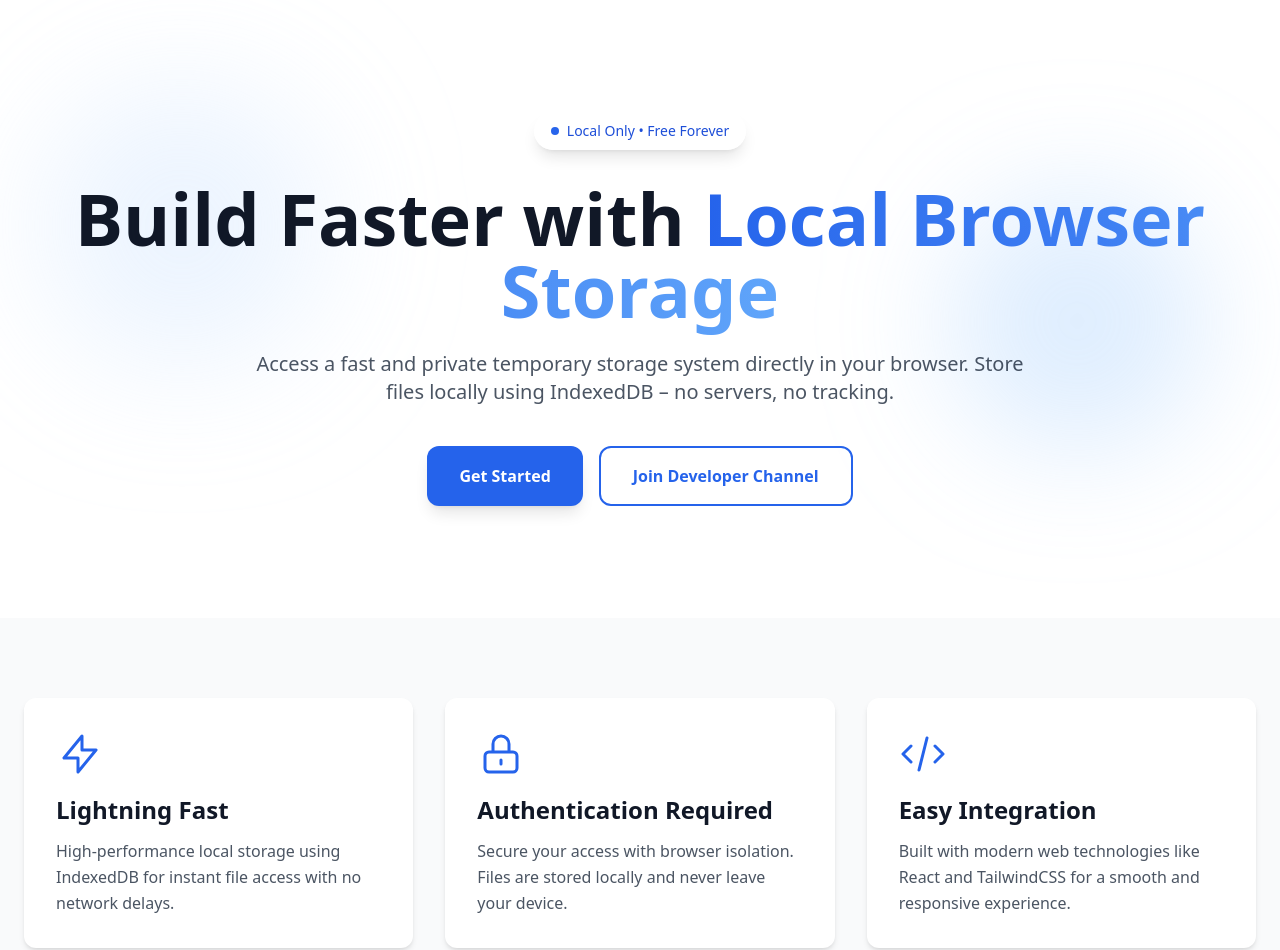
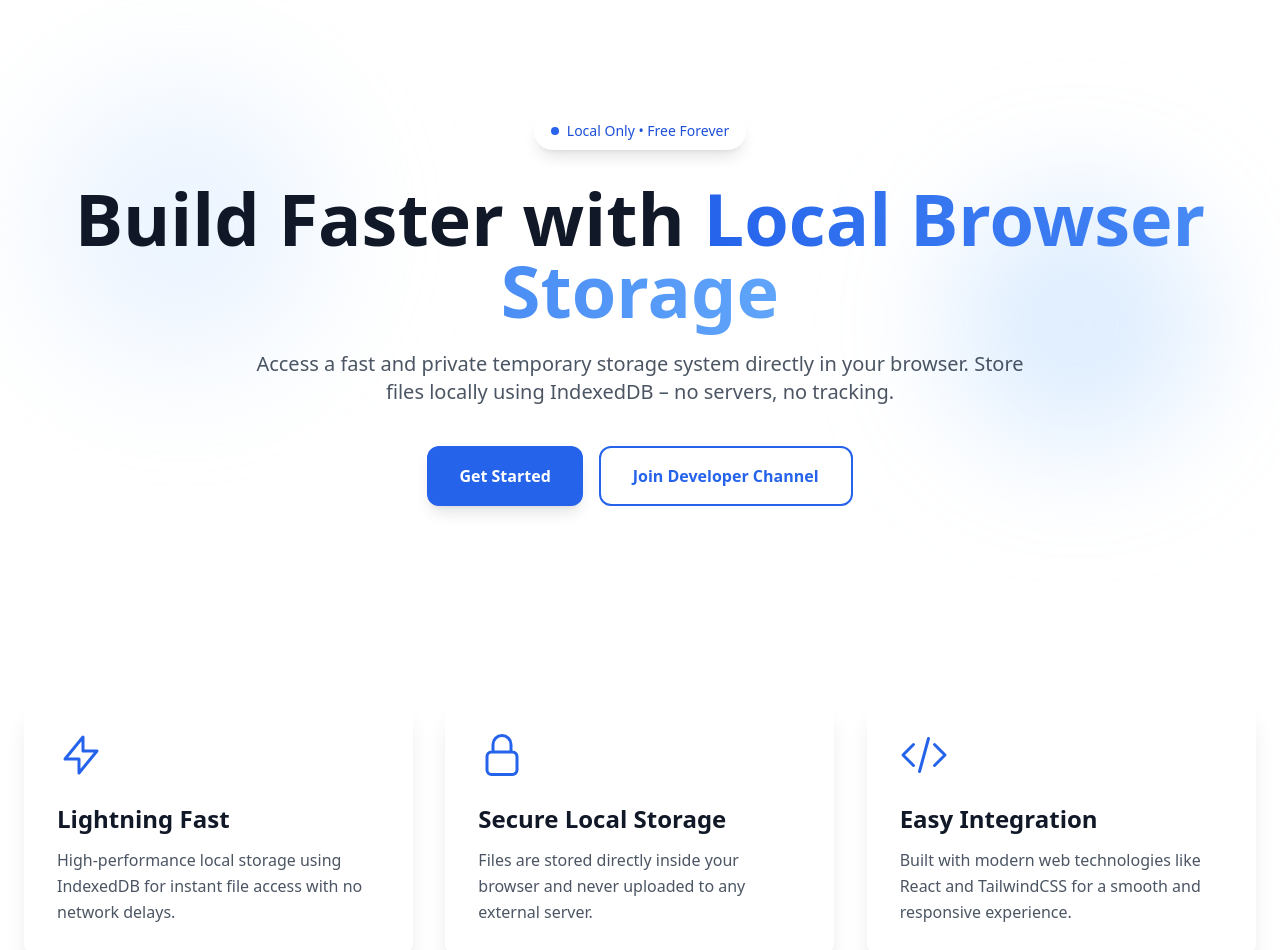
Before and after one commit to sanzzyproject/local-stronger, a React (Vite) app: page / in a window 1280 px wide. Shown: the top 950 px of the page. Built offline with nearby package versions, Linux system fonts and the light colour scheme.

Commit message:
Update FeaturesSection.jsx

```diff
--- a/src/components/FeaturesSection.jsx
+++ b/src/components/FeaturesSection.jsx
@@ -1,21 +1,21 @@
-import React from 'react';
+import React, { useEffect, useRef } from 'react';
 
-// Ikon SVG sederhana (bisa diganti dengan yang lebih mirip)
+// Ikon SVG kustom (sederhana namun modern)
 const LightningIcon = () => (
-  <svg className="w-12 h-12 text-blue-600" fill="none" stroke="currentColor" viewBox="0 0 24 24">
-    <path strokeLinecap="round" strokeLinejoin="round" strokeWidth={1.5} d="M13 10V3L4 14h7v7l9-11h-7z" />
+  <svg className="w-12 h-12 text-blue-600" fill="none" stroke="currentColor" viewBox="0 0 24 24" strokeWidth="1.5">
+    <path strokeLinecap="round" strokeLinejoin="round" d="M13 10V3L4 14h7v7l9-11h-7z" />
   </svg>
 );
 
 const LockIcon = () => (
-  <svg className="w-12 h-12 text-blue-600" fill="none" stroke="currentColor" viewBox="0 0 24 24">
-    <path strokeLinecap="round" strokeLinejoin="round" strokeWidth={1.5} d="M12 15v2m-6 4h12a2 2 0 002-2v-6a2 2 0 00-2-2H6a2 2 0 00-2 2v6a2 2 0 002 2zm10-10V7a4 4 0 00-8 0v4h8z" />
+  <svg className="w-12 h-12 text-blue-600" fill="none" stroke="currentColor" viewBox="0 0 24 24" strokeWidth="1.5">
+    <path strokeLinecap="round" strokeLinejoin="round" d="M16.5 10.5V6.75a4.5 4.5 0 10-9 0v3.75m-.75 11.25h10.5a2.25 2.25 0 002.25-2.25v-6.75a2.25 2.25 0 00-2.25-2.25H6.75a2.25 2.25 0 00-2.25 2.25v6.75a2.25 2.25 0 002.25 2.25z" />
   </svg>
 );
 
 const CodeIcon = () => (
-  <svg className="w-12 h-12 text-blue-600" fill="none" stroke="currentColor" viewBox="0 0 24 24">
-    <path strokeLinecap="round" strokeLinejoin="round" strokeWidth={1.5} d="M10 20l4-16m4 4l4 4-4 4M6 16l-4-4 4-4" />
+  <svg className="w-12 h-12 text-blue-600" fill="none" stroke="currentColor" viewBox="0 0 24 24" strokeWidth="1.5">
+    <path strokeLinecap="round" strokeLinejoin="round" d="M17.25 6.75L22.5 12l-5.25 5.25m-10.5 0L1.5 12l5.25-5.25m7.5-3l-4.5 16.5" />
   </svg>
 );
 
@@ -27,8 +27,8 @@ const features = [
   },
   {
     icon: <LockIcon />,
-    title: 'Authentication Required',
-    description: 'Secure your access with browser isolation. Files are stored locally and never leave your device.',
+    title: 'Secure Local Storage',
+    description: 'Files are stored directly inside your browser and never uploaded to any external server.',
   },
   {
     icon: <CodeIcon />,
@@ -38,14 +38,42 @@ const features = [
 ];
 
 export default function FeaturesSection() {
+  const sectionRef = useRef(null);
+
+  useEffect(() => {
+    const observer = new IntersectionObserver(
+      (entries) => {
+        entries.forEach((entry) => {
+          if (entry.isIntersecting) {
+            entry.target.classList.add('opacity-100', 'translate-y-0');
+            entry.target.classList.remove('opacity-0', 'translate-y-10');
+          }
+        });
+      },
+      { threshold: 0.1 }
+    );
+
+    const cards = document.querySelectorAll('.feature-card');
+    cards.forEach((card) => observer.observe(card));
+    return () => observer.disconnect();
+  }, []);
+
   return (
-    <section className="max-w-7xl mx-auto px-6 py-20 bg-gray-50">
+    <section ref={sectionRef} className="max-w-7xl mx-auto px-6 py-20">
       <div className="grid md:grid-cols-3 gap-8">
         {features.map((feature, idx) => (
-          <div key={idx} className="bg-white rounded-xl p-8 shadow-md hover:shadow-lg transition-shadow">
-            <div className="mb-4">{feature.icon}</div>
-            <h3 className="text-2xl font-bold text-gray-900 mb-3">{feature.title}</h3>
-            <p className="text-gray-600 leading-relaxed">{feature.description}</p>
+          <div
+            key={idx}
+            className="feature-card opacity-0 translate-y-10 transition-all duration-700 group"
+            style={{ transitionDelay: `${idx * 150}ms` }}
+          >
+            <div className="bg-white/70 backdrop-blur-lg border border-white/20 rounded-2xl p-8 shadow-xl hover:shadow-2xl hover:scale-[1.02] transition-all duration-300">
+              <div className="mb-6 transform group-hover:scale-110 group-hover:rotate-3 transition-all duration-300">
+                {feature.icon}
+              </div>
+              <h3 className="text-2xl font-bold text-gray-900 mb-3">{feature.title}</h3>
+              <p className="text-gray-600 leading-relaxed">{feature.description}</p>
+            </div>
           </div>
         ))}
       </div>
```
